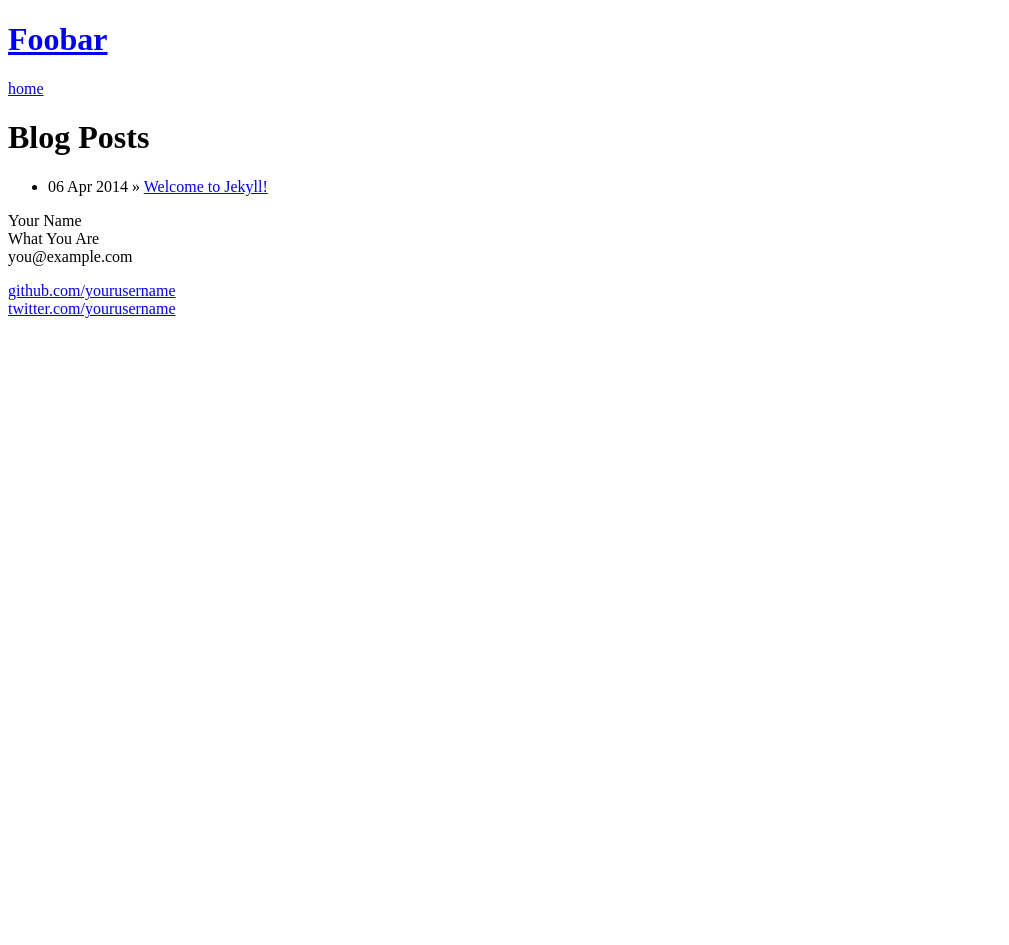
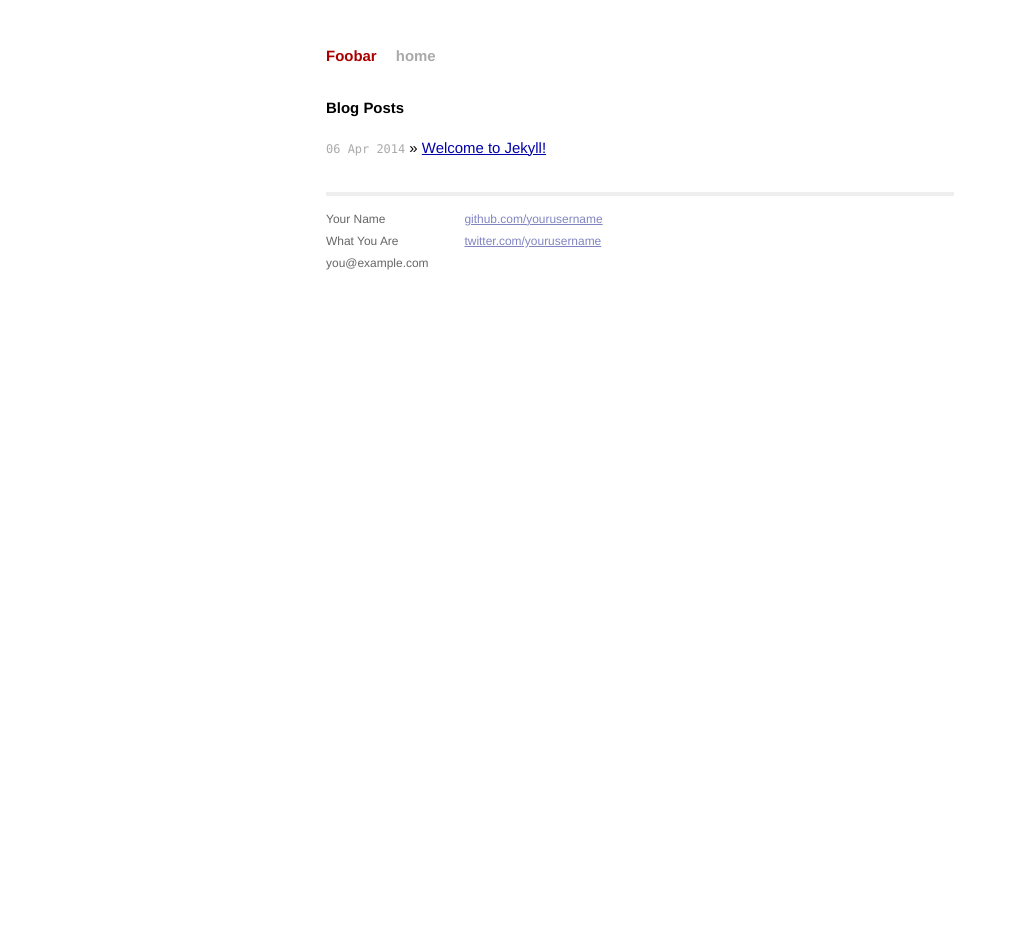
Before and after one commit to gacek/jekyll, a Jekyll site: the page built from index.html, in a window 1280 px wide. Shown: the whole page, without its empty margins (0-1009 px from the left). Built offline with Jekyll 4.4.1, drawn with Linux system fonts in a browser that asks for light colours; Markdown is read by kramdown in place of the engine named in the settings; before the commit the page ends 900 px from its top, so only the background shows below that.

Commit message:
iasdfasd

```diff
--- a/_layouts/default.html
+++ b/_layouts/default.html
@@ -7,10 +7,10 @@
         <meta name="viewport" content="width=device-width">
 
         <!-- syntax highlighting CSS -->
-        <link rel="stylesheet" href="jekyll/css/syntax.css">
+        <link rel="stylesheet" href="css/syntax.css">
 
         <!-- Custom CSS -->
-        <link rel="stylesheet" href="jekyll/css/main.css">
+        <link rel="stylesheet" href="css/main.css">
 
     </head>
     <body>
```
